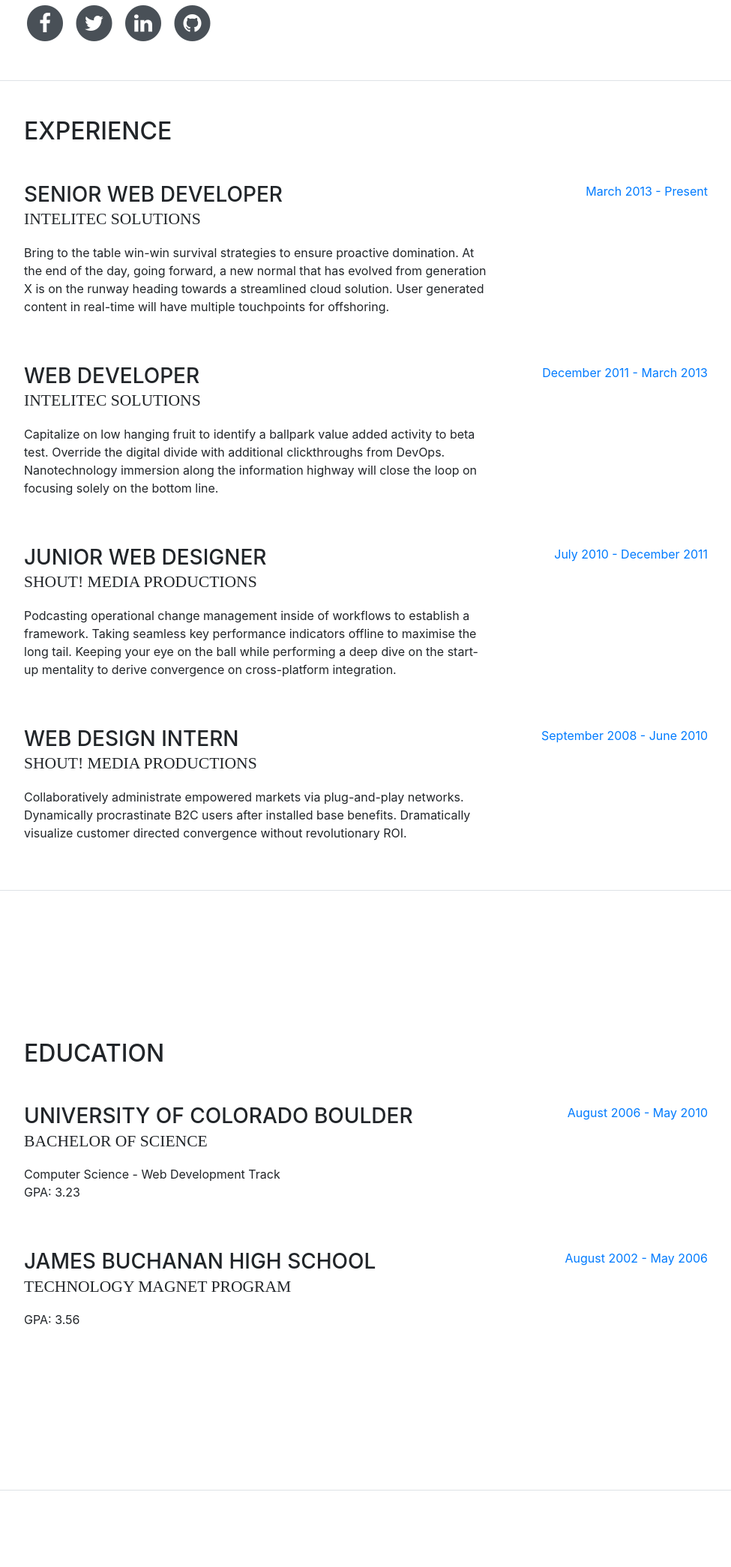
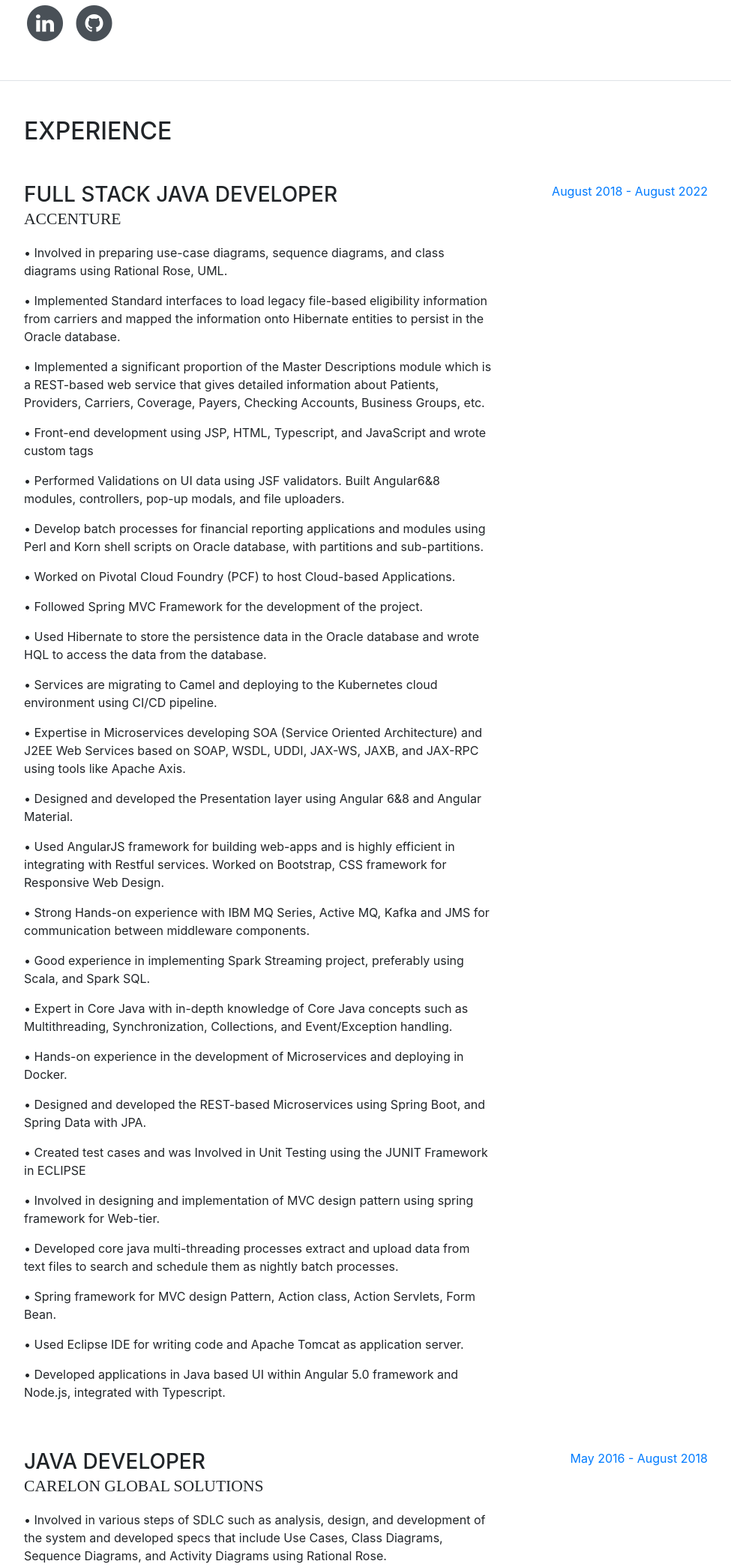
Before and after one commit to Pavan6339/pavan6339.github.io, a website with bundled scripts: page index.html in a window 1280 px wide. Shown: the part 1101-3191 px from the top of the page at 75% size, without its empty margins (288-1263 px from the left). Built offline with nearby package versions, Linux system fonts and the light colour scheme; a web font is replaced by a local one.

Commit message:
Update index.html

```diff
--- a/index.html
+++ b/index.html
@@ -91,7 +91,7 @@
 <p>•	Experience in Agile Methodologies SCRUM in different project life cycles. Able to handle diverse situations, multiple projects, and rapidly changing priorities.</p>
 
           <ul class="list-inline list-social-icons mb-0">
-            <li class="list-inline-item">
+   <!--         <li class="list-inline-item">
               <a href="#">
                 <span class="fa-stack fa-lg">
                   <i class="fa fa-circle fa-stack-2x"></i>
@@ -107,8 +107,9 @@
                 </span>
               </a>
             </li>
+            -->
             <li class="list-inline-item">
-              <a href="#">
+              <a href="https://www.linkedin.com/in/pavan-morthala-5288532b1">
                 <span class="fa-stack fa-lg">
                   <i class="fa fa-circle fa-stack-2x"></i>
                   <i class="fa fa-linkedin fa-stack-1x fa-inverse"></i>
@@ -116,7 +117,7 @@
               </a>
             </li>
             <li class="list-inline-item">
-              <a href="#">
+              <a href="https://github.com/Pavan6339">
                 <span class="fa-stack fa-lg">
                   <i class="fa fa-circle fa-stack-2x"></i>
                   <i class="fa fa-github fa-stack-1x fa-inverse"></i>
@@ -133,38 +134,82 @@
 
           <div class="resume-item d-flex flex-column flex-md-row mb-5">
             <div class="resume-content mr-auto">
-              <h3 class="mb-0">Senior Web Developer</h3>
-              <div class="subheading mb-3">Intelitec Solutions</div>
-              <p>Bring to the table win-win survival strategies to ensure proactive domination. At the end of the day, going forward, a new normal that has evolved from generation X is on the runway heading towards a streamlined cloud solution. User generated content in real-time will have multiple touchpoints for offshoring.</p>
+              <h3 class="mb-0">Full Stack Java Developer</h3>
+              <div class="subheading mb-3">Accenture</div>
+              <p>• Involved in preparing use-case diagrams, sequence diagrams, and class diagrams using Rational Rose, UML.</p>
+<p>•	Implemented Standard interfaces to load legacy file-based eligibility information from carriers and mapped the information onto Hibernate entities to persist in the Oracle database.</p>
+<p>•	Implemented a significant proportion of the Master Descriptions module which is a REST-based web service that gives detailed information about Patients, Providers, Carriers, Coverage, Payers, Checking Accounts, Business Groups, etc.</p>
+<p>•	Front-end development using JSP, HTML, Typescript, and JavaScript and wrote custom tags</p>
+<p>•	Performed Validations on UI data using JSF validators. Built Angular6&8 modules, controllers, pop-up modals, and file uploaders.</p>
+<p>•	Develop batch processes for financial reporting applications and modules using Perl and Korn shell scripts on Oracle database, with partitions and sub-partitions.</p>
+<p>•	Worked on Pivotal Cloud Foundry (PCF) to host Cloud-based Applications. </p>
+<p>•	Followed Spring MVC Framework for the development of the project.</p>
+<p>•	Used Hibernate to store the persistence data in the Oracle database and wrote HQL to access the data from the database.</p>
+<p>•	Services are migrating to Camel and deploying to the Kubernetes cloud environment using CI/CD pipeline. </p>
+<p>•	Expertise in Microservices developing SOA (Service Oriented Architecture) and J2EE Web Services based on SOAP, WSDL, UDDI, JAX-WS, JAXB, and JAX-RPC using tools like Apache Axis.</p>
+<p>•	Designed and developed the Presentation layer using Angular 6&8 and Angular Material.</p>
+<p>•	Used AngularJS framework for building web-apps and is highly efficient in integrating with Restful services. Worked on Bootstrap, CSS framework for Responsive Web Design.</p>
+<p>•	Strong Hands-on experience with IBM MQ Series, Active MQ, Kafka and JMS for communication between middleware components.</p>
+<p>•	Good experience in implementing Spark Streaming project, preferably using Scala, and Spark SQL.</p>
+<p>•	Expert in Core Java with in-depth knowledge of Core Java concepts such as Multithreading, Synchronization, Collections, and Event/Exception handling.</p>
+<p>•	Hands-on experience in the development of Microservices and deploying in Docker.</p>
+<p>•	Designed and developed the REST-based Microservices using Spring Boot, and Spring Data with JPA. </p>
+<p>•	Created test cases and was Involved in Unit Testing using the JUNIT Framework in ECLIPSE</p>
+<p>•	Involved in designing and implementation of MVC design pattern using spring framework for Web-tier.</p>
+<p>•	Developed core java multi-threading processes extract and upload data from text files to search and schedule them as nightly batch processes.</p>
+<p>•	Spring framework for MVC design Pattern, Action class, Action Servlets, Form Bean.</p>
+<p>•	Used Eclipse IDE for writing code and Apache Tomcat as application server.</p>
+<p>•	Developed applications in Java based UI within Angular 5.0 framework and Node.js, integrated with Typescript.</p>
+
             </div>
             <div class="resume-date text-md-right">
-              <span class="text-primary">March 2013 - Present</span>
+              <span class="text-primary">August 2018 - August 2022</span>
             </div>
           </div>
 
           <div class="resume-item d-flex flex-column flex-md-row mb-5">
             <div class="resume-content mr-auto">
-              <h3 class="mb-0">Web Developer</h3>
-              <div class="subheading mb-3">Intelitec Solutions</div>
-              <p>Capitalize on low hanging fruit to identify a ballpark value added activity to beta test. Override the digital divide with additional clickthroughs from DevOps. Nanotechnology immersion along the information highway will close the loop on focusing solely on the bottom line.</p>
+              <h3 class="mb-0">Java Developer</h3>
+              <div class="subheading mb-3">Carelon Global Solutions</div>
+              <p>• Involved in various steps of SDLC such as analysis, design, and development of the system and developed specs that include Use Cases, Class Diagrams, Sequence Diagrams, and Activity Diagrams using Rational Rose.</p>
+<p>•	Designed the user interfaces using HTML, CSS, JavaScript, Typescript, and JSPs.</p>
+<p>•	Involved in the analysis, design, and development phase of the application.</p>
+<p>•	Analyze the required specification provided by the client and prepare software requirement specifications and interact with the client/BA upon any clarification and during difficulty in achieving any functionality.</p>
+<p>•	Experience working on Microservices using Spring Boot through the combination of REST and Kafka message brokers at development in enterprise web applications using Core Java, Java and J2EE.</p>
+<p>•	Responsible for creating web and website-based applications using JavaScript.</p>
+<p>•	We used Multithreading in this application to improve the performance.</p>
+<p>•	Project Documentation, Problem management, Solution design.</p>
+<p>•	Release Management and Deployment of the production system.</p>
+<p>•	Used Spring MVC module to develop MVC Architecture. </p>
+<p>•	Developed the Controller to handle the requests and responses.</p>
+<p>•	Implemented the application using the concrete principles laid down by several design patterns such as MVC, Data Access Object.</p>
+<p>•	Involved in 24*7 production on-call support, used Splunk for the Log monitoring purposes.</p>
+<p>•	Developed Unit Test Cases. Used JUnit for unit testing of the application.</p>
+<p>•	Provided Technical support for production environments resolving the issues, analyzing the defects, providing, and implementing the solution defects.</p>
+
             </div>
             <div class="resume-date text-md-right">
-              <span class="text-primary">December 2011 - March 2013</span>
+              <span class="text-primary">May 2016 - August 2018</span>
             </div>
           </div>
 
           <div class="resume-item d-flex flex-column flex-md-row mb-5">
             <div class="resume-content mr-auto">
-              <h3 class="mb-0">Junior Web Designer</h3>
-              <div class="subheading mb-3">Shout! Media Productions</div>
-              <p>Podcasting operational change management inside of workflows to establish a framework. Taking seamless key performance indicators offline to maximise the long tail. Keeping your eye on the ball while performing a deep dive on the start-up mentality to derive convergence on cross-platform integration.</p>
+              <h3 class="mb-0">Software Engineer</h3>
+              <div class="subheading mb-3">Adiwebtech (INDIA) Private limited</div>
+              <p>•	Provided a significant enhancement to compensation statement generation by implementing a multi-threaded approach, resulting in an 80% reduction in process runtime.</p>
+<p>•	Implemented reports to provide statistics on the budget consumed and compensation provided by managers.</p>
+<p>•	Designed the user interfaces using HTML, CSS, JavaScript, Typescript, and JSPs.</p>
+<p>•	Interacted with the customers to provide instant solutions to critical issues.</p>
+<p>•	Utilized Java for the backend, Oracle ADF for front end, SQL, and PL SQL for database access.</p>
+
             </div>
             <div class="resume-date text-md-right">
-              <span class="text-primary">July 2010 - December 2011</span>
+              <span class="text-primary">May 2015 - May 2016</span>
             </div>
           </div>
 
-          <div class="resume-item d-flex flex-column flex-md-row">
+  <!--        <div class="resume-item d-flex flex-column flex-md-row">
             <div class="resume-content mr-auto">
               <h3 class="mb-0">Web Design Intern</h3>
               <div class="subheading mb-3">Shout! Media Productions</div>
@@ -176,7 +221,7 @@
           </div>
 
         </div>
-
+-->
       </section>
 
       <section class="resume-section p-3 p-lg-5 d-flex flex-column" id="education">
```
